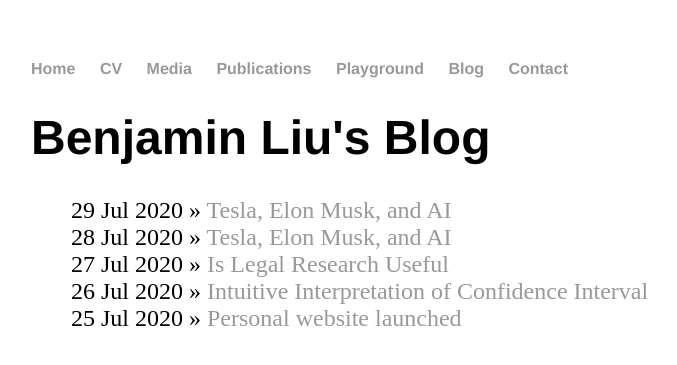
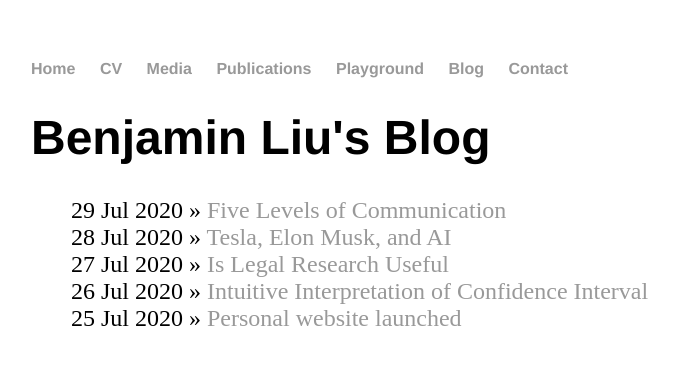
Before and after one commit to benjaminliunz/benjaminliunz.github.io, a Jekyll site: the page built from blog/index.html, in a window 1280 px wide. Shown: the top 365 px of the page, without its empty margins (161-838 px from the left). Built offline with Jekyll 4.4.1, drawn with Linux system fonts in a browser that asks for light colours.

Commit message:
Update 2020-07-29-5-levels-of-communication.md

```diff
--- a/_posts/2020-07-29-5-levels-of-communication.md
+++ b/_posts/2020-07-29-5-levels-of-communication.md
@@ -1,6 +1,6 @@
 ---
 layout: post
-title: "Tesla, Elon Musk, and AI"
+title: "Five Levels of Communication"
 date: 2020-07-29
 ---
 
```
